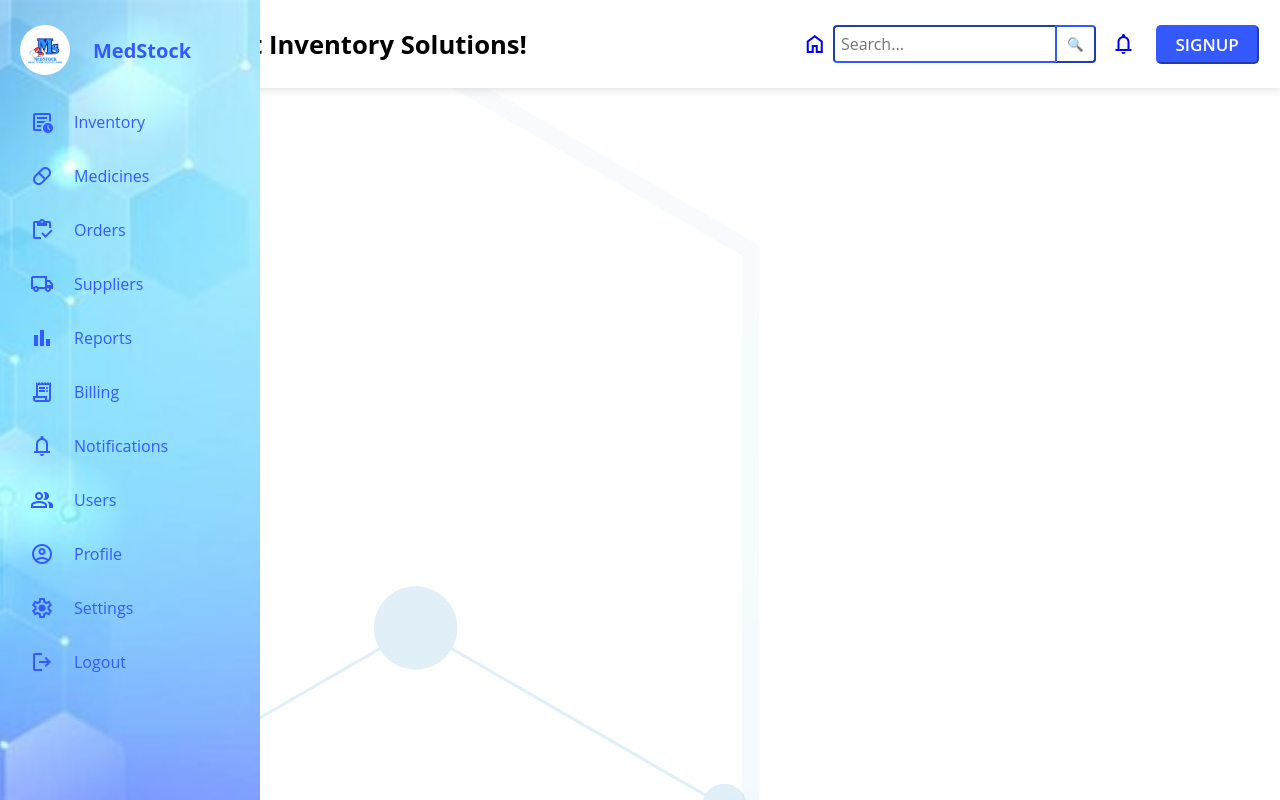
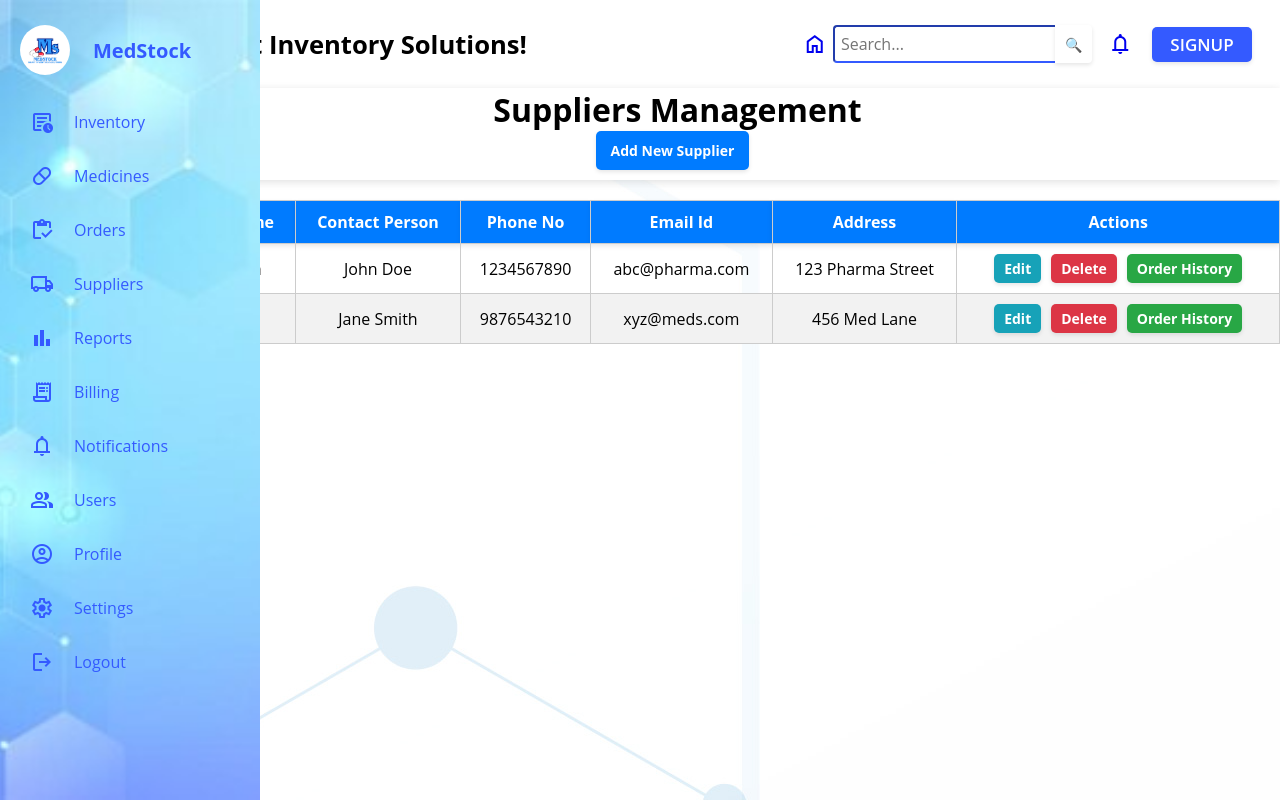
Before and after one commit to dnm10/New-MedStock, a React (Create React App) app in the folder medstock-app/: page /Supplier in a window 1280 px wide. Built offline with nearby package versions, Linux system fonts and the light colour scheme.

Commit message:
started with suppliers page

```diff
--- a/medstock-app/src/App.js
+++ b/medstock-app/src/App.js
@@ -7,6 +7,7 @@ import Home from './Components/Home';
 import Inventory from './Components/Inventory';
 import Billing from './Components/Billing';
 import Orders from './Components/Orders';
+import Supplier from './Components/Supplier';
 import './App.css';
 import {
   BrowserRouter as Router,
@@ -26,6 +27,7 @@ function App() {
         <Route exact path="/Inventory" element={<Inventory/>}/>
         <Route path="/Billing" element={<Billing/>}/>
         <Route path="/Orders" element={<Orders/>}/>
+        <Route path="/Supplier" element={<Supplier/>}/>
       </Routes>
 
       <FormPopup />
--- a/medstock-app/src/Components/Inventory.module.css
+++ b/medstock-app/src/Components/Inventory.module.css
@@ -64,8 +64,9 @@
     margin-bottom: 6px;
   }
   .inventory input[type="text"], .inventory input[type="number"], .inventory input[type="date"], .inventory input[type="file"] {
-    width: 100%;
+    width: 60%;
     padding: 10px;
+    margin-left: 100px;
     border: 1px solid #ddd;
     border-radius: 5px;
     transition: box-shadow 0.3s ease;
--- a/medstock-app/src/Components/Sidebar.js
+++ b/medstock-app/src/Components/Sidebar.js
@@ -31,7 +31,7 @@ function Sidebar() {
 
         <li><Link to="/Orders"><span className="material-symbols-outlined"> inventory </span>Orders</Link></li>
 
-        <li><i className="fa-sharp fa-light fa-file-chart-pie"></i><a href="suppliers.html"><span className="material-symbols-outlined"> local_shipping </span>Suppliers</a></li>
+        <li><Link to="/Supplier"><span className="material-symbols-outlined"> local_shipping </span>Suppliers</Link></li>
 
         <li><Link to="reports.html"><span className="material-symbols-outlined"> bar_chart </span>Reports</Link></li>
 
--- /dev/null
+++ b/medstock-app/src/Components/Supplier.css
@@ -0,0 +1,68 @@
+/* General Button Styles */
+button {
+    background-color: #007bff; /* Primary Blue */
+    color: white; /* Text Color */
+    border: none; /* No Border */
+    padding: 10px 15px; /* Padding */
+    font-size: 14px; /* Font Size */
+    font-weight: bold; /* Bold Text */
+    border-radius: 5px; /* Rounded Corners */
+    cursor: pointer; /* Pointer Cursor */
+    transition: all 0.3s ease; /* Smooth Transition */
+    box-shadow: 0 2px 4px rgba(0, 0, 0, 0.1); /* Subtle Shadow */
+  }
+
+  /* Hover Effect */
+  button:hover {
+    background-color: #0056b3; /* Darker Blue */
+    box-shadow: 0 4px 8px rgba(0, 0, 0, 0.2); /* Slightly Larger Shadow */
+    transform: translateY(-2px); /* Lift Effect */
+  }
+
+  /* Focused Button */
+  button:focus {
+    outline: none; /* Remove Default Outline */
+    box-shadow: 0 0 8px #80bdff; /* Blue Glow */
+  }
+
+  /* Disabled Button */
+  button:disabled {
+    background-color: #d6d6d6; /* Light Gray */
+    color: #8a8a8a; /* Gray Text */
+    cursor: not-allowed; /* No Pointer Cursor */
+    box-shadow: none; /* No Shadow */
+  }
+
+  /* Specific Button Variants */
+  .add-supplier-btn {
+    background-color: #007bff; /* Blue */
+    margin-bottom: 10px; /* Extra Space Below */
+  }
+
+  .add-supplier-btn:hover {
+    background-color: #0056b3; /* Darker Blue */
+  }
+
+  .edit-btn {
+    background-color: #17a2b8; /* Cyan */
+  }
+
+  .edit-btn:hover {
+    background-color: #117a8b; /* Darker Cyan */
+  }
+
+  .delete-btn {
+    background-color: #dc3545; /* Red */
+  }
+
+  .delete-btn:hover {
+    background-color: #c82333; /* Darker Red */
+  }
+
+  .order-history-btn {
+    background-color: #28a745; /* Green */
+  }
+
+  .order-history-btn:hover {
+    background-color: #218838; /* Darker Green */
+  }
--- /dev/null
+++ b/medstock-app/src/Components/Supplier.js
@@ -0,0 +1,129 @@
+import React, { useState } from "react";
+import "./Supplier.css";
+
+const Supplier = () => {
+  const [suppliers, setSuppliers] = useState([
+    { id: 1, name: "ABC Pharma", contactPerson: "John Doe", phone: "1234567890", email: "abc@pharma.com", address: "123 Pharma Street" },
+    { id: 2, name: "XYZ Meds", contactPerson: "Jane Smith", phone: "9876543210", email: "xyz@meds.com", address: "456 Med Lane" },
+  ]);
+
+  const [modalOpen, setModalOpen] = useState(false);
+  const [editSupplier, setEditSupplier] = useState(null);
+  const [formValues, setFormValues] = useState({
+    name: "",
+    contactPerson: "",
+    phone: "",
+    email: "",
+    address: "",
+  });
+
+  const handleInputChange = (e) => {
+    const { name, value } = e.target;
+    setFormValues({ ...formValues, [name]: value });
+  };
+
+  const handleAddSupplier = () => {
+    setModalOpen(true);
+    setEditSupplier(null);
+    setFormValues({ name: "", contactPerson: "", phone: "", email: "", address: "" });
+  };
+
+  const handleEditSupplier = (supplier) => {
+    setModalOpen(true);
+    setEditSupplier(supplier);
+    setFormValues(supplier);
+  };
+
+  const handleSaveSupplier = () => {
+    if (editSupplier) {
+      setSuppliers((prev) =>
+        prev.map((supplier) => (supplier.id === editSupplier.id ? { ...editSupplier, ...formValues } : supplier))
+      );
+    } else {
+      setSuppliers((prev) => [
+        ...prev,
+        { id: Date.now(), ...formValues },
+      ]);
+    }
+    setModalOpen(false);
+  };
+
+  const handleDeleteSupplier = (id) => {
+    setSuppliers((prev) => prev.filter((supplier) => supplier.id !== id));
+  };
+
+  const handleOrderHistory = (supplier) => {
+    alert(`Viewing order history for ${supplier.name}`);
+  };
+
+  return (
+    <div className="supplier">
+      <header>
+        <h1>Suppliers Management</h1>
+        <button onClick={handleAddSupplier} className="add-supplier-btn">Add New Supplier</button>
+      </header>
+
+      <table className="suppliers-table">
+        <thead>
+          <tr>
+            <th>ID</th>
+            <th>Supplier Name</th>
+            <th>Contact Person</th>
+            <th>Phone No</th>
+            <th>Email Id</th>
+            <th>Address</th>
+            <th>Actions</th>
+          </tr>
+        </thead>
+        <tbody>
+          {suppliers.map((supplier) => (
+            <tr key={supplier.id}>
+              <td>{supplier.id}</td>
+              <td>{supplier.name}</td>
+              <td>{supplier.contactPerson}</td>
+              <td>{supplier.phone}</td>
+              <td>{supplier.email}</td>
+              <td>{supplier.address}</td>
+                        <td>
+            <button className="edit-btn" onClick={() => handleEditSupplier(supplier)}>Edit</button>
+            <button className="delete-btn" onClick={() => handleDeleteSupplier(supplier.id)}>Delete</button>
+            <button className="order-history-btn" onClick={() => handleOrderHistory(supplier)}>Order History</button>
+            </td>
+            </tr>
+          ))}
+        </tbody>
+      </table>
+
+      {modalOpen && (
+        <div className="modal">
+          <div className="modal-content">
+            <h2>{editSupplier ? "Edit Supplier" : "Add New Supplier"}</h2>
+            <form>
+              <label>Name:</label>
+              <input type="text" name="name" value={formValues.name} onChange={handleInputChange} />
+
+              <label>Contact Person:</label>
+              <input type="text" name="contactPerson" value={formValues.contactPerson} onChange={handleInputChange} />
+
+              <label>Phone:</label>
+              <input type="text" name="phone" value={formValues.phone} onChange={handleInputChange} />
+
+              <label>Email:</label>
+              <input type="email" name="email" value={formValues.email} onChange={handleInputChange} />
+
+              <label>Address:</label>
+              <textarea name="address" value={formValues.address} onChange={handleInputChange}></textarea>
+
+              <div className="modal-actions">
+                <button type="button" onClick={handleSaveSupplier}>Save</button>
+                <button type="button" onClick={() => setModalOpen(false)}>Cancel</button>
+              </div>
+            </form>
+          </div>
+        </div>
+      )}
+    </div>
+  );
+};
+
+export default Supplier;
```
